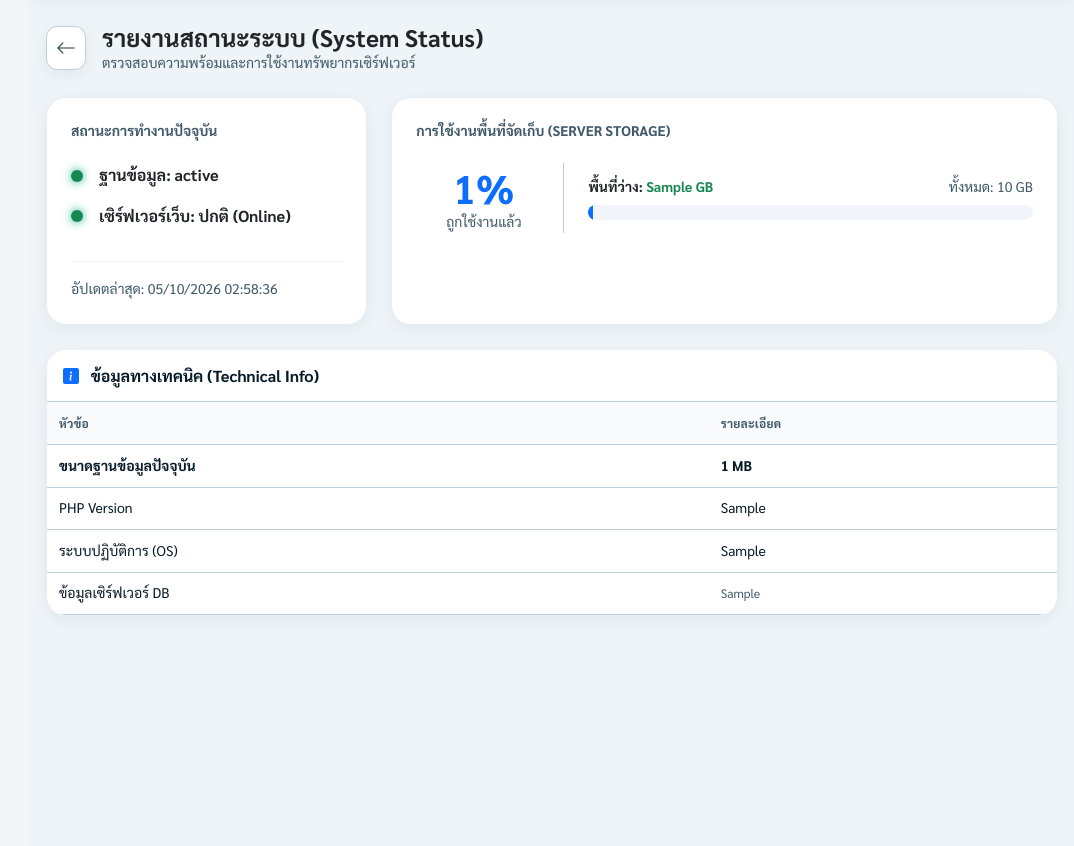
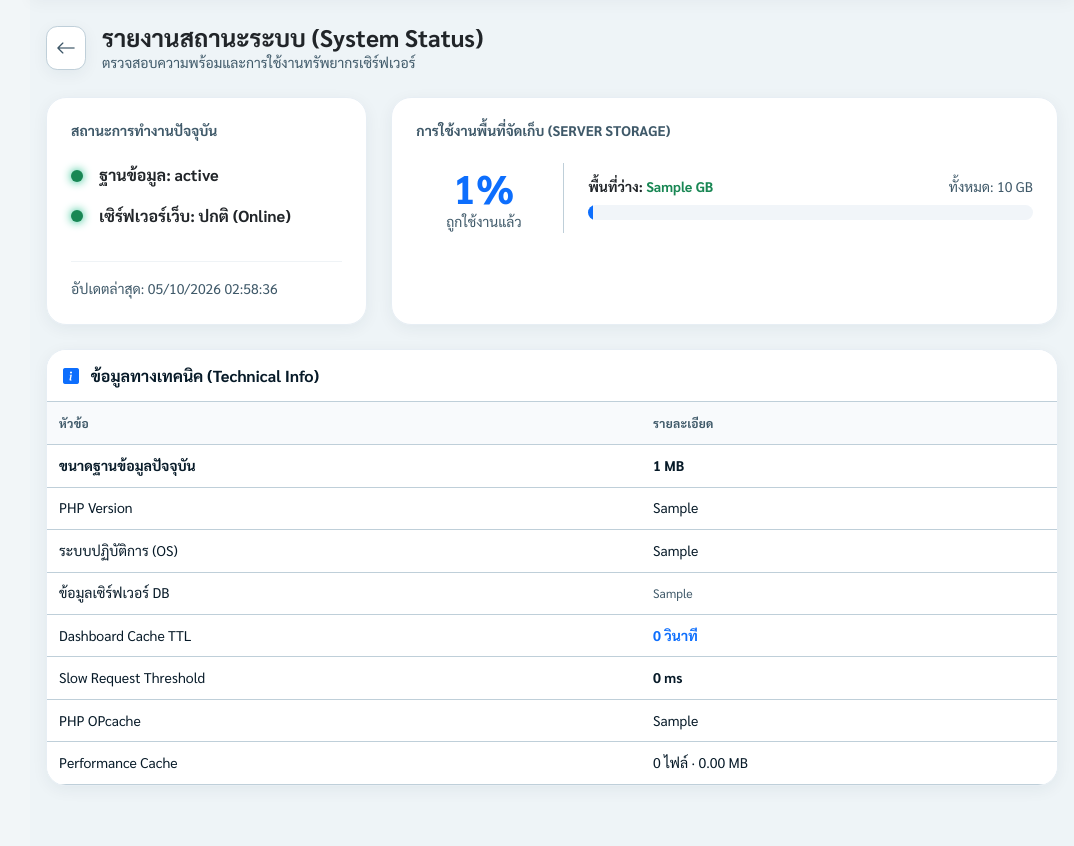
Before and after one commit to superaidigital/roster_pro, a PHP site: template views/settings/system_status.php in a window 1280 px wide. Shown: the part 65-911 px from the top of the page, without its empty margins (206-1280 px from the left). Run offline with PHP 8.4, Linux system fonts and the light colour scheme; the template is opened without the code that fills it: most values are stand-ins (such as "Sample title", 1, 10 or a date in 2020); some libraries are stand-ins or nearby versions.

Commit message:
Show cache and slow-request tuning in system status

```diff
--- a/views/settings/system_status.php
+++ b/views/settings/system_status.php
@@ -70,6 +70,10 @@
                             <tr><td class="ps-4">PHP Version</td><td><?= $status_data['php_version'] ?></td></tr>
                             <tr><td class="ps-4">ระบบปฏิบัติการ (OS)</td><td><?= $status_data['os'] ?></td></tr>
                             <tr><td class="ps-4">ข้อมูลเซิร์ฟเวอร์ DB</td><td><small class="text-muted"><?= $status_data['db_server'] ?></small></td></tr>
+                            <tr><td class="ps-4">Dashboard Cache TTL</td><td><span class="fw-bold text-primary"><?= (int)($status_data['dashboard_cache_ttl'] ?? 20) ?> วินาที</span></td></tr>
+                            <tr><td class="ps-4">Slow Request Threshold</td><td><span class="fw-bold"><?= (int)($status_data['slow_request_threshold_ms'] ?? 1500) ?> ms</span></td></tr>
+                            <tr><td class="ps-4">PHP OPcache</td><td><?= htmlspecialchars((string)($status_data['opcache_enabled'] ?? 'Unknown'), ENT_QUOTES, 'UTF-8') ?></td></tr>
+                            <tr><td class="ps-4">Performance Cache</td><td><?= number_format((int)($status_data['performance_cache_files'] ?? 0)) ?> ไฟล์ · <?= number_format((float)($status_data['performance_cache_mb'] ?? 0), 2) ?> MB</td></tr>
                         </tbody>
                     </table>
                 </div>
```
